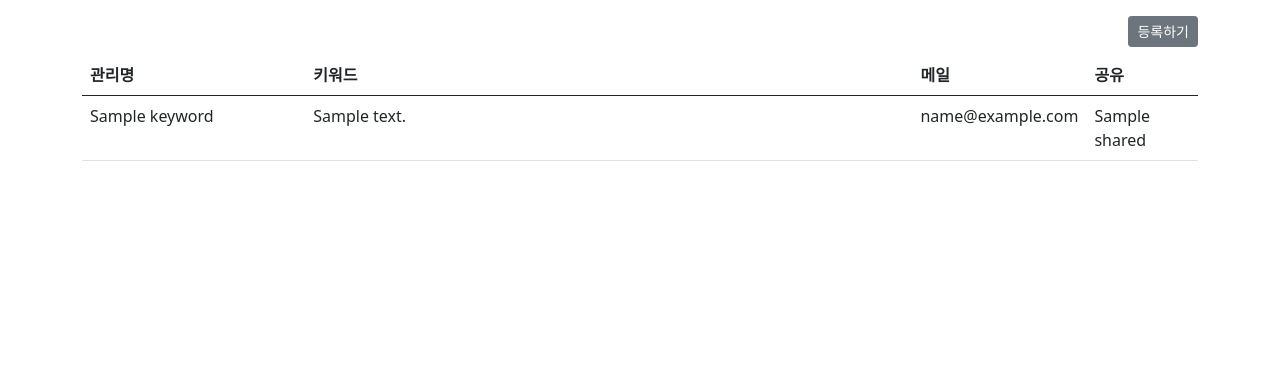
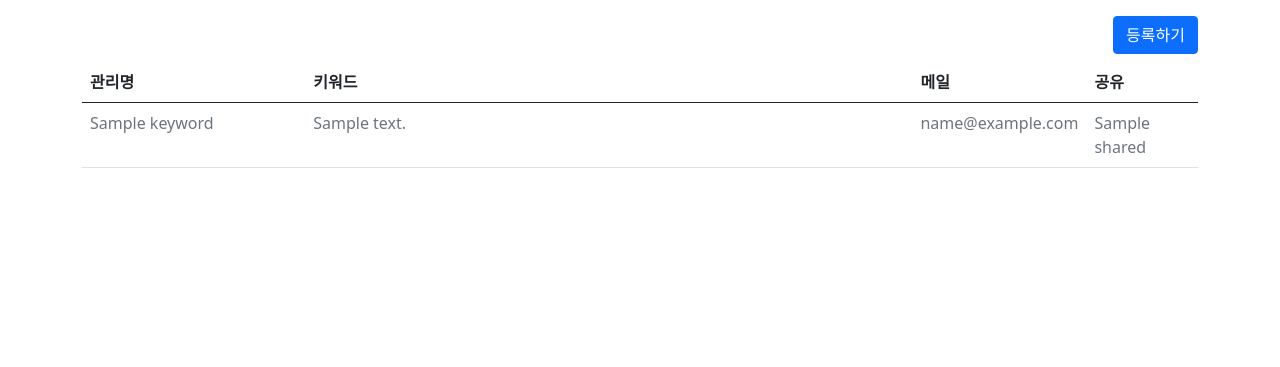
Before and after one commit to engyjoon/jeby, a Django app: template jeby_prj/templates/news/keyword_list.html in a window 1280 px wide. Shown: the part 59-426 px from the top of the page. Run offline with Django 3.2, Linux system fonts and the light colour scheme; the template is opened without the code that fills it: most values are stand-ins (such as "Sample title", 1, 10 or a date in 2020); some libraries are stand-ins or nearby versions.

Commit message:
키워드 수정하기 기능 개발

```diff
--- a/jeby_prj/static/news/css/keyword_list.css
+++ b/jeby_prj/static/news/css/keyword_list.css
@@ -0,0 +1,4 @@
+a {
+    text-decoration: none;
+    color: #6c757d;
+}
--- a/jeby_prj/templates/news/keyword_form.html
+++ b/jeby_prj/templates/news/keyword_form.html
@@ -17,7 +17,10 @@
                 <table>
                     {{ form | crispy }}
                 </table>
-                <button type="sumit" class="btn btn-primary float-end">등록하기</button>
+                <div class="float-end">
+                    <a href="{% url 'news:keyword' %}" type="button" class="btn btn-outline-secondary">목록으로</a>
+                    <button type="sumit" class="btn btn-primary">저장하기</button>
+                </div>
             </form>
         </div>
     </div>
--- a/jeby_prj/templates/news/keyword_list.html
+++ b/jeby_prj/templates/news/keyword_list.html
@@ -12,7 +12,7 @@
     <div class="row">
         <div class="col">
             <div class="d-flex flex-row-reverse mb-2">
-                <a href="{% url 'news:keyword_create' %}" type="button" class="btn btn-sm btn-secondary">등록하기</a>
+                <a href="{% url 'news:keyword_create' %}" type="button" class="btn btn-primary">등록하기</a>
             </div>
             <div class="table-responsive">
                 <table class="table">
@@ -27,10 +27,10 @@
                     <tbody>
                         {% for keyword in keyword_list %}
                         <tr>
-                            <td scope="row">{{ keyword.title }}</td>
-                            <td>{{ keyword.content }}</td>
-                            <td>{{ keyword.mailing }}</td>
-                            <td>{{ keyword.shared }}</td>
+                            <td scope="row"><a href="{% url 'news:keyword_update' keyword.id %}">{{ keyword.title }}</a></td>
+                            <td><a href="{% url 'news:keyword_update' keyword.id %}">{{ keyword.content }}</a></td>
+                            <td><a href="{% url 'news:keyword_update' keyword.id %}">{{ keyword.mailing }}</a></td>
+                            <td><a href="{% url 'news:keyword_update' keyword.id %}">{{ keyword.shared }}</a></td>
                         </tr>
                         {% endfor %}
                     </tbody>
--- a/news/urls.py
+++ b/news/urls.py
@@ -7,5 +7,7 @@ urlpatterns = [
     path('search/', views.news_search, name='search'),
     path('keyword/', views.KeywordList.as_view(), name='keyword'),
     path('keyword/create/', views.KeywordCreate.as_view(),
-         name='keyword_create')
+         name='keyword_create'),
+    path('keyword/update/<int:pk>/', views.KeywordUpdate.as_view(),
+         name='keyword_update'),
 ]
```
Also changed, not shown: news/views.py (+15 -0 lines).
